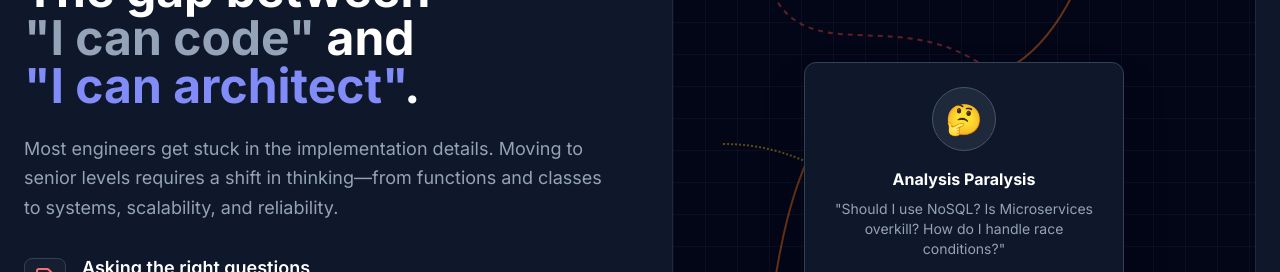
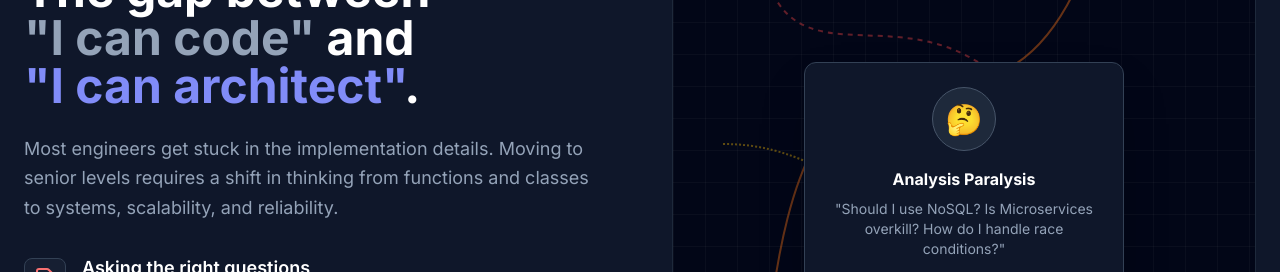
Before and after one commit to SamMintah/arch-ai, a React (Vite) app: page / in a window 1280 px wide. Shown: the part 1560-1832 px from the top of the page. Built offline with nearby package versions, Linux system fonts and the light colour scheme.

Commit message:
fixed typo

```diff
--- a/components/Problem.tsx
+++ b/components/Problem.tsx
@@ -40,7 +40,7 @@ export default function Problem() {
             <span className="text-indigo-400">"I can architect"</span>.
           </h2>
           <p className="text-lg text-slate-400 mb-8 leading-relaxed">
-            Most engineers get stuck in the implementation details. Moving to senior levels requires a shift in thinking—from functions and classes to systems, scalability, and reliability.
+            Most engineers get stuck in the implementation details. Moving to senior levels requires a shift in thinking from functions and classes to systems, scalability, and reliability.
           </p>
 
           <div className="space-y-6">
```
